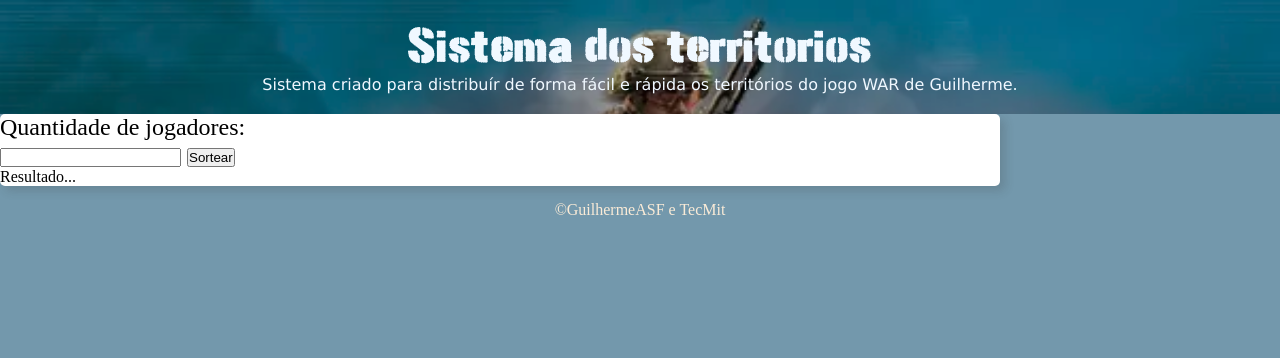
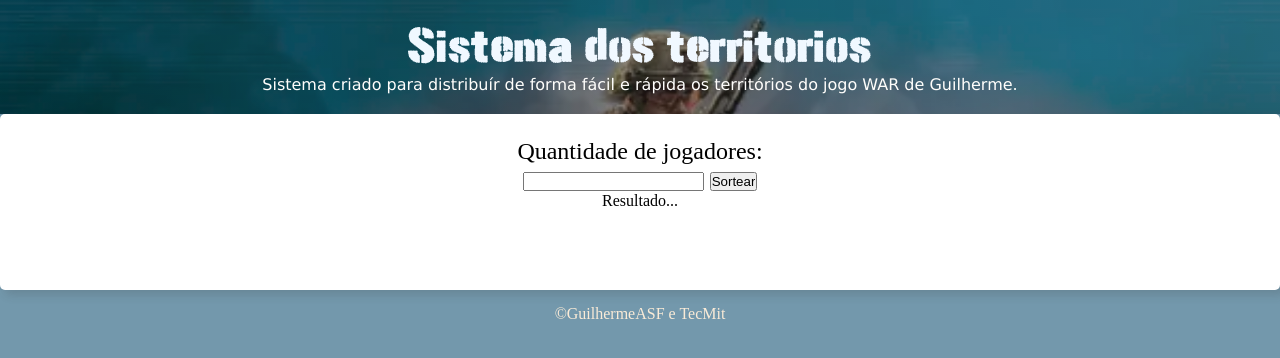
Before and after one commit to guilhermealbertosf/projeto-war, a plain HTML site: page index.html in a window 1280 px wide. Drawn offline with Linux system fonts and the light colour scheme.

Commit message:
update general

```diff
--- a/style.css
+++ b/style.css
@@ -9,12 +9,13 @@
     padding: 0px;
 }
 :root{
-    --cor1:rgba(0, 0, 0, 0.332);
+    --cor1:rgba(0, 0, 0, 0.444);
+    --cor2:rgb(255, 254, 252);
     --fonte1:normal 3em 'war';
     --fonte2:normal 1em 'Verdana', 'helvetica', sans-serif;
 }
 body{
-
+    width: 100vw;
     background: rgb(115, 152, 172);
 }
 
@@ -25,34 +26,38 @@ header{
     text-align: center;
     background: blue url('imagens/war-img.webp') center top no-repeat;
     background-size: cover;
-
 }
 header span{
     display: block;
     background-color: var(--cor1);
     padding: 20px;
+    height: 100%;
+    background-image: linear-gradient(45deg, rgba(0, 0, 0, 0.132), rgba(254, 255, 254, 0.137));
 }
 h1{
     font: var(--fonte1) ;
 }
 header p{
     font:  var(--fonte2);
+    color:var(--cor2);
 }
 
 /*Principal*/
 
 section{
     background: white;
-    padding: 0px;
-    min-width: 320px;
-    max-width: 1000px;
+    box-shadow: 5px 5px 10px #3838382e;
+
     border-radius: 5px;
-    box-shadow: 5px 5px 10px rgba(56, 56, 56, 0.181);
+    text-align: center;
+    padding: 1.5em 1.5em 5em 1.5em;
+
 
 }
 section div#ask{
     font-size: 1.5em;
     max-width: 400px;
+    margin: auto;
 }
 p.linha_bloco{
     display: inline-block;
```
